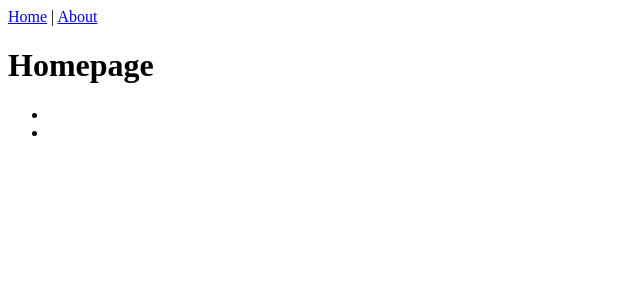
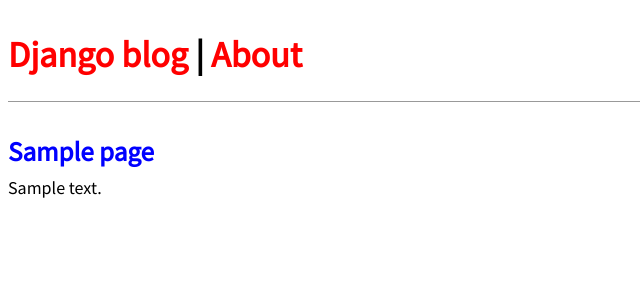
Before and after one commit to zihuaweng/My-Web-Python-JavaScript, a Django app: page / in a window 1280 px wide. Shown: the top 300 px of the page, without its empty margins (0-640 px from the left). Run offline with Django 3.2, Linux system fonts and the light colour scheme; data comes from the database, SQL or seed files in the repository; tables that the repository leaves empty hold one stand-in row (values such as "Sample post").

Commit message:
add homepage pagedetail

```diff
--- a/helloworld_project/settings.py
+++ b/helloworld_project/settings.py
@@ -27,6 +27,8 @@
 ALLOWED_HOSTS = ['*']
 
 # Application definition
+
+STATICFILES_DIRS = [os.path.join(BASE_DIR, 'static')]
 
 INSTALLED_APPS = [
     'pages.apps.PagesConfig',  # new
--- a/pages/models.py
+++ b/pages/models.py
@@ -6,6 +6,7 @@
     author = models.ForeignKey(
         'auth.User',
         on_delete=models.CASCADE,
+        null=True
     )
     body = models.TextField()
 
--- a/pages/templates/base.html
+++ b/pages/templates/base.html
@@ -1,12 +1,20 @@
+<!-- templates/base.html -->
+{% load static %}
 <!DOCTYPE html>
 <html lang="en">
 <head>
     <meta charset="UTF-8">
     <title>Title</title>
-    <a href="{% url 'home' %}">Home</a> | <a href="{% url 'about' %}">About</a>
+    <link href="https://fonts.googleapis.com/css?family=Source+Sans+Pro:􏰂􏰆􏰆" rel="stylesheet">
+    <link href="{% static 'css/base.css' %}" rel="stylesheet">
 </head>
 <body>
-{% block content %}
-{% endblock content %}
+<header>
+    <h1><a href="{% url 'home' %}">Django blog</a> | <a href="{% url 'about' %}">About</a></h1>
+</header>
+<div>
+    {% block content %}
+    {% endblock content %}
+</div>
 </body>
 </html>
--- a/pages/templates/home.html
+++ b/pages/templates/home.html
@@ -8,12 +8,12 @@
 </head>
 <body>
 {% block content %}
-<h1>Homepage</h1>
-<ul>
-    {% for post in all_posts_list %}
-    <li>{{ post }}</li>
+    {% for page in object_list %}
+        <div class="page-entry">
+        <h2><a href="{% url 'page' page.pk %}">{{ page.title }}</a></h2>
+        <p>{{ page.body }}</p>
+        </div>
     {%  endfor %}
-</ul>
 {% endblock content %}
 </body>
 </html>
--- a/pages/urls.py
+++ b/pages/urls.py
@@ -3,9 +3,10 @@
 
 # pages/urls.py
 from django.urls import path
-from .views import HomePageView, AboutPageView
+from .views import HomePageView, AboutPageView, PageDetailView
 
 urlpatterns = [
     path('', HomePageView.as_view(), name='home'),
-    path('about/', AboutPageView.as_view(), name='about')
+    path('about/', AboutPageView.as_view(), name='about'),
+    path('page/<int:pk>/', PageDetailView.as_view(), name='page')
 ]
--- a/pages/views.py
+++ b/pages/views.py
@@ -2,15 +2,19 @@
 
 # pages/views.py
 from django.http import HttpResponse
-from django.views.generic import ListView, TemplateView
+from django.views.generic import ListView, TemplateView, DetailView
 from .models import Page
 
 
 class HomePageView(ListView):
     model = Page
     template_name = 'home.html'
-    context_object_name = 'all_posts_list'
+    context_object_name = 'object_list'
 
 
 class AboutPageView(TemplateView):
     template_name = 'about.html'
+
+class PageDetailView(DetailView):
+    model = Page
+    template_name = 'page_detail.html'
--- /dev/null
+++ b/static/css/base.css
@@ -0,0 +1,44 @@
+/* static/css/base.css */
+body {
+    font-family: 'Source Sans Pro', sans-serif;
+    font-size: 18px;
+}
+
+header {
+    border-bottom: 1px solid #999;
+    margin-bottom: 2rem;
+    display: flex;
+}
+
+header h1 a {
+    color: red;
+    text-decoration: none;
+}
+
+.nav-left {
+    display: flex;
+    padding-top: 2rem;
+}
+
+.page-entry {
+    margin-bottom: 2rem;
+}
+
+.page-entry h2 {
+    margin: 0.5rem 0;
+}
+
+.page-entry h2 a,
+.page-entry h2 a:visited {
+    color: blue;
+    text-decoration: none;
+}
+
+.page-entry  p {
+    margin: 0;
+    font-weight: 400;
+}
+
+.page-entry h2 a:hover {
+    color: red;
+}
```
Also changed, not shown: pages/templates/page_detail.html (added, +16 -0 lines), pages/tests.py (+37 -7 lines), db.sqlite3, pages/migrations/0001_initial.py, pages/migrations/0002_auto_20200229_2014.py (added).
